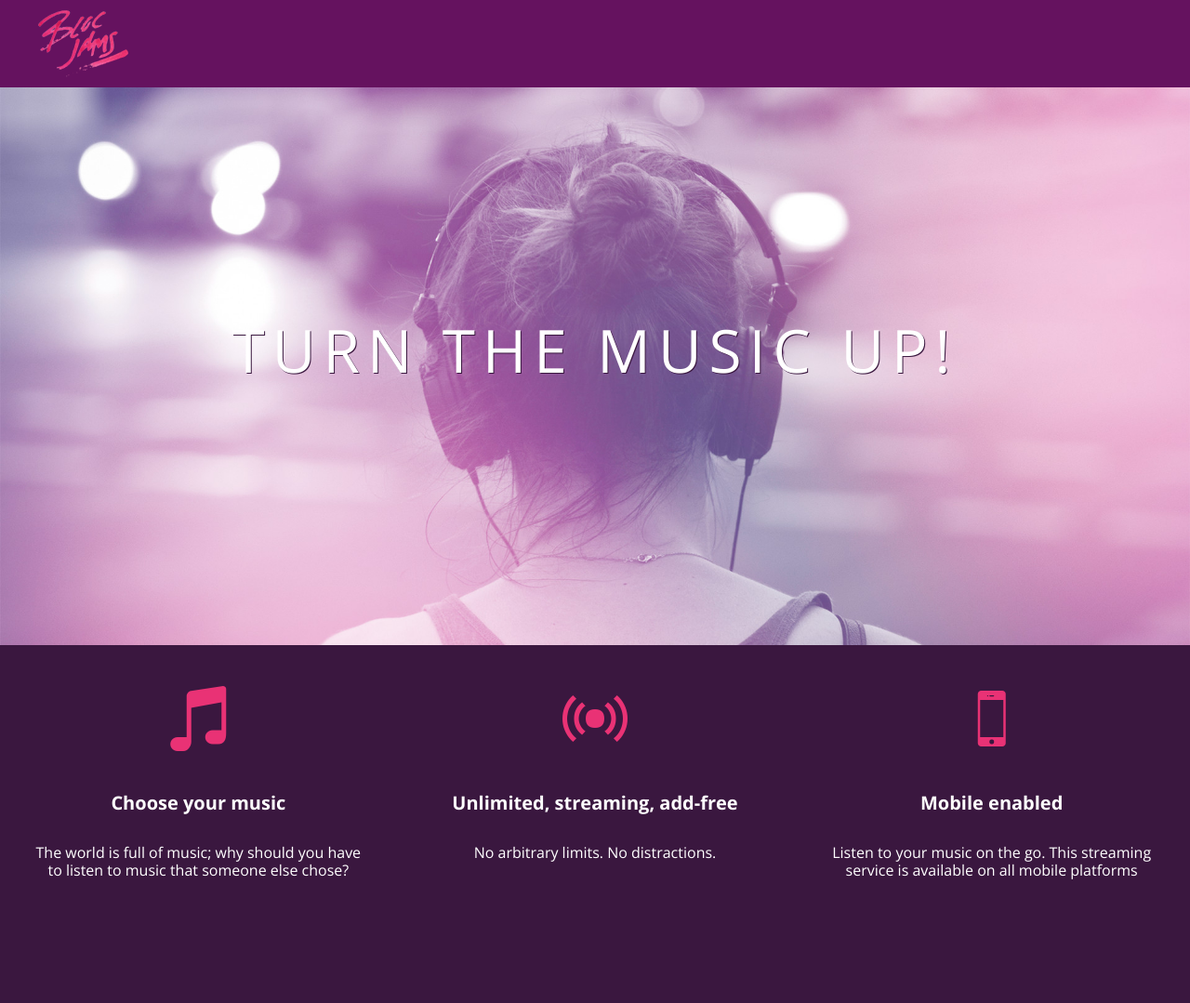
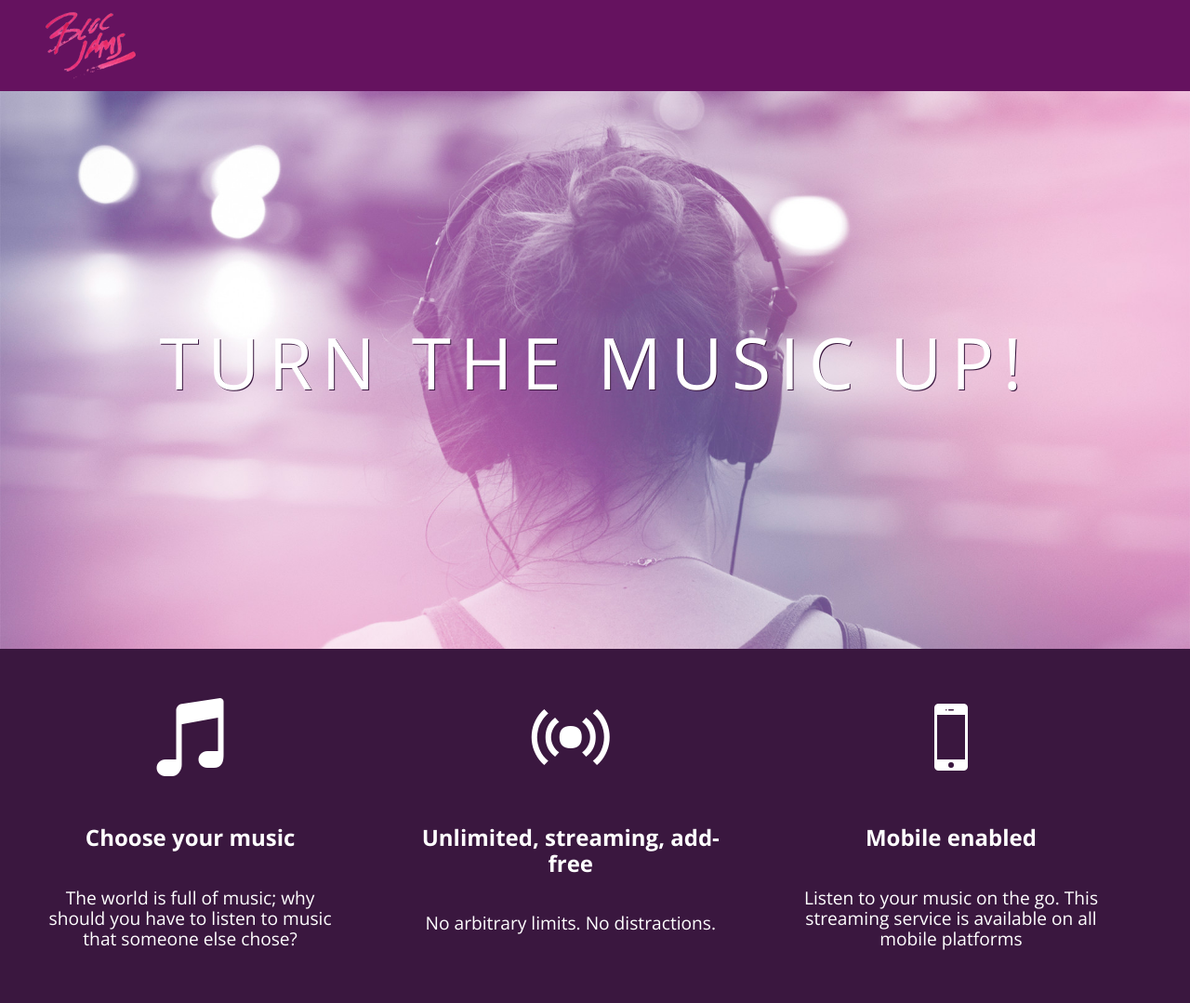
Before and after one commit to anfarley07/bloc-jams, a plain HTML site: page index.html in a window 1280 px wide. Shown: the whole page at 93% size. Before the commit the page ends 993 px from the top, so only its background shows below. Drawn offline with nearby package versions, Linux system fonts and the light colour scheme.

Commit message:
Checkpoint 4 coursework

```diff
--- a/index.html
+++ b/index.html
@@ -2,10 +2,12 @@
 <html>
 <head>
     <title>Bloc Jams</title>
+    <meta name="viewport" content="width=device-width, inital-scale=1">
     <link rel="stylesheet" type="text/css" href="styles/normalize.css">
     <link rel="stylesheet" type="text/css" href="http://fonts.googleapis.com/css?family=Open+Sans:400,800,600,700,300">
     <link rel="stylesheet" type="text/css" href="http://code.ionicframework.com/ionicons/2.0.1/css/ionicons.min.css">
     <link rel="stylesheet" type="text/css" href="styles/main.css">
+    <link rel="stylesheet" type="text/css" href="styles/landing.css">
 </head>
     <body class="landing">
         <nav class="navbar">
@@ -15,20 +17,20 @@
             <h1 class="hero-title">Turn the music up!</h1>
         </section>
 
-        <section class="selling-points">
-            <div class="point">
+        <section class="selling-points container">
+            <div class="point column third">
                 <span class="ion-music-note"></span>
                 <h5 class="point-title">Choose your music</h5>
                 <p class="point-description">The world is full of music; why should you have to listen to music that someone else chose?</p>
             </div>
 
-            <div class="point">
+            <div class="point column third">
                 <span class="ion-radio-waves"></span>
                 <h5 class="point-title">Unlimited, streaming, add-free</h5>
                 <p class="point-description">No arbitrary limits. No distractions.</p>
             </div>
 
-            <div class="point">
+            <div class="point column third">
                 <span class="ion-iphone"></span>
                 <h5 class="point-title">Mobile enabled</h5>
                 <p class="point-description">Listen to your music on the go. This streaming service is available on all mobile platforms</p>
--- /dev/null
+++ b/styles/landing.css
@@ -0,0 +1,48 @@
+body.landing {
+    background-color: rgb(58,23,63);
+}
+
+.hero-content {
+    position: relative;
+    min-height: 600px;
+    background-image: url(../assets/images/bloc_jams_bg.jpg);
+    background-repeat: no-repeat;
+    background-position: center center;
+    background-size: cover;
+}
+
+.hero-content .hero-title {
+    position: absolute;
+    top: 40%;
+    -webkit-transform: translateY(-50%);
+    -moz-transform: translateY(-50%);
+    transform: translateY(-50%);
+    width: 100%;
+    text-align: center;
+    font-size: 4rem;
+    font-weight: 300;
+    text-transform: uppercase;
+    letter-spacing: 0.5rem;
+    text-shadow: 1px 1px 0px rgb(58,23,63);
+}
+
+.selling-points {
+    position: relative;
+}
+
+.point {
+    position: relative;
+    padding: 2rem;
+    text-align: center;
+}
+
+.point .point-title {
+    font-size: 1.25rem;
+}
+
+.ion-music-note,
+.ion-radio-waves,
+.ion-iphone {
+    color rgb(233,50,117);
+    font-size: 5rem;
+}
--- a/styles/main.css
+++ b/styles/main.css
@@ -1,3 +1,9 @@
+*, *::before, *::after {
+    -moz-box-sizing: border-box;
+    -webkit-box-sizing: border-box;
+    box-sizing: border-box;
+}
+
 html {
     height: 100%;
     font-size: 100%;
@@ -6,11 +12,7 @@ html {
 body {
     font-family: 'Open Sans';
     color: white;
-    min-height; 100%;
-}
-
-body.landing {
-    background-color: rgb(58,23,63);
+    min-height: 100%;
 }
 
 .navbar {
@@ -23,56 +25,28 @@ body.landing {
     left: 2rem;
 }
 
-.hero-content{
-    position: relative;
-    min-height: 600px;
-    background-image: url(../assets/images/bloc_jams_bg.jpg);
-    background-repeat: no-repeat;
-    background-position: center center;
-    background-size: cover;
+.container {
+    marign: 0 auto;
+    max-width: 64rem;
 }
 
-.hero-content .hero-title{
-    position: absolute;
-    top: 40%;
-    -webkit-transform: translateY(-50%);
-    -moz-transform: translateY(-50%);
-    -ms-transform: translateY(-50%);
-    transform: translateY(-50%);
-    width: 100%;
-    text-align: center;
-    font-size: 4rem;
-    font-weight: 300;
-    text-transform: uppercase;
-    letter-spacing: 0.5rem;
-    text-shadow: 1px 1px 0px rgb(58,23,63);
+@media (min-width: 640px){
+    html { font-size: 112%; }
 
+    .column {
+        float: left;
+        padding-left: 1rem;
+        padding-right: 1rem;
+    }
+
+    .column.full { width: 100%; }
+    .column.two-thirds { width: 66.7%; }
+    .column.half { width: 50%; }
+    .column.third { width: 33.3%; }
+    .column.fourth { float: right; }
+    .column.flow-opposite { float: right; }
 }
 
-.selling-points {
-    position: relative;
-    display: table;
-    width: 100%;
-    -webkit-box-sizing: border-box;
-    -moz-box-sizing: border-box;
-    box-sizing: border-box;
+@media (min-width: 1040px) {
+    html { font-size: 120%; }
 }
-
-.point {
-    display: table-cell;
-    position: relative;
-    width: 33.3%;
-    padding: 2rem;
-    text-align: center;
-}
-
-.point .point-title {
-    font-size: 1.25rem;
-}
-
-.ion-music-note,
-.ion-radio-waves,
-.ion-iphone {
-    color: rgb(233,50,117);
-    font-size: 5rem;
-}
```
